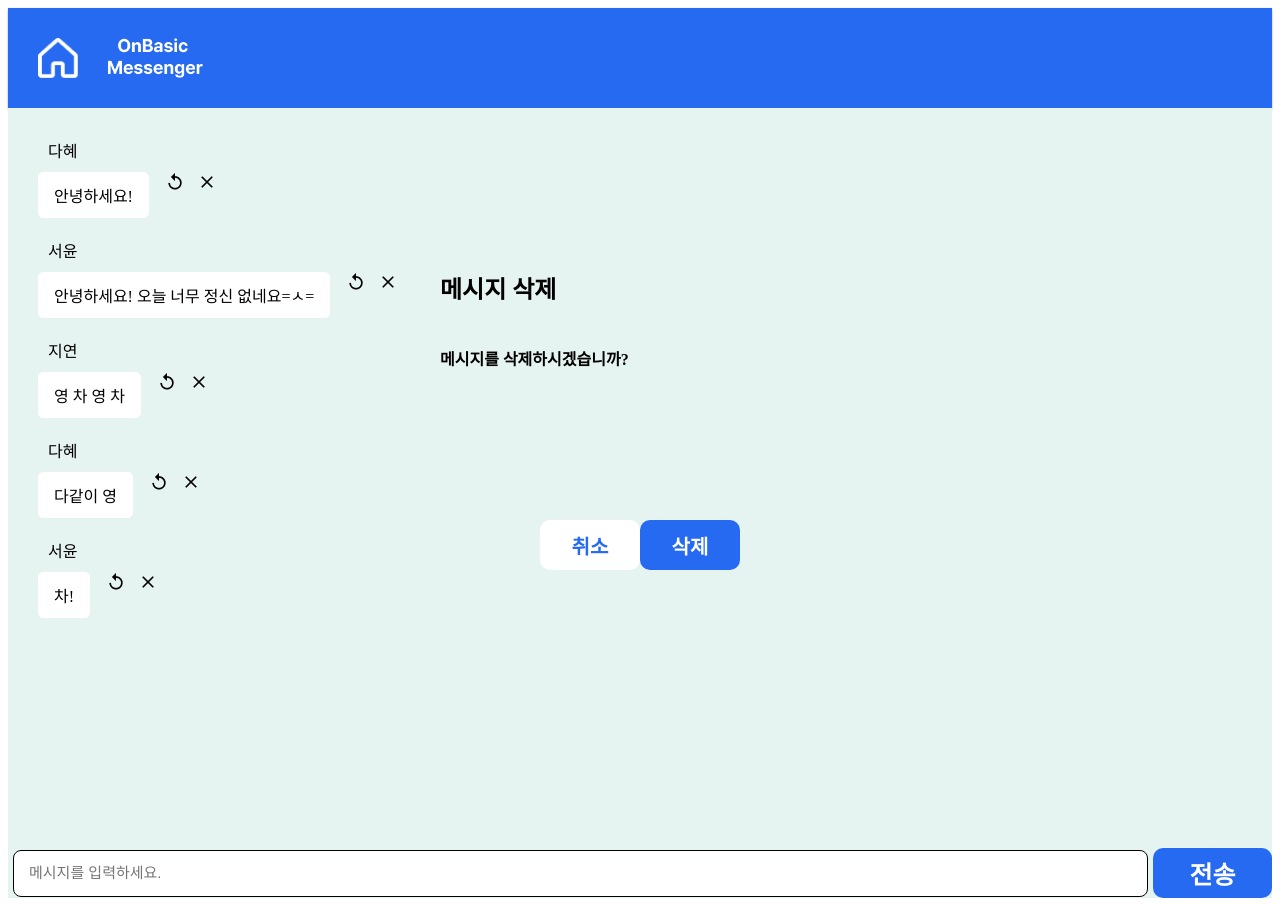
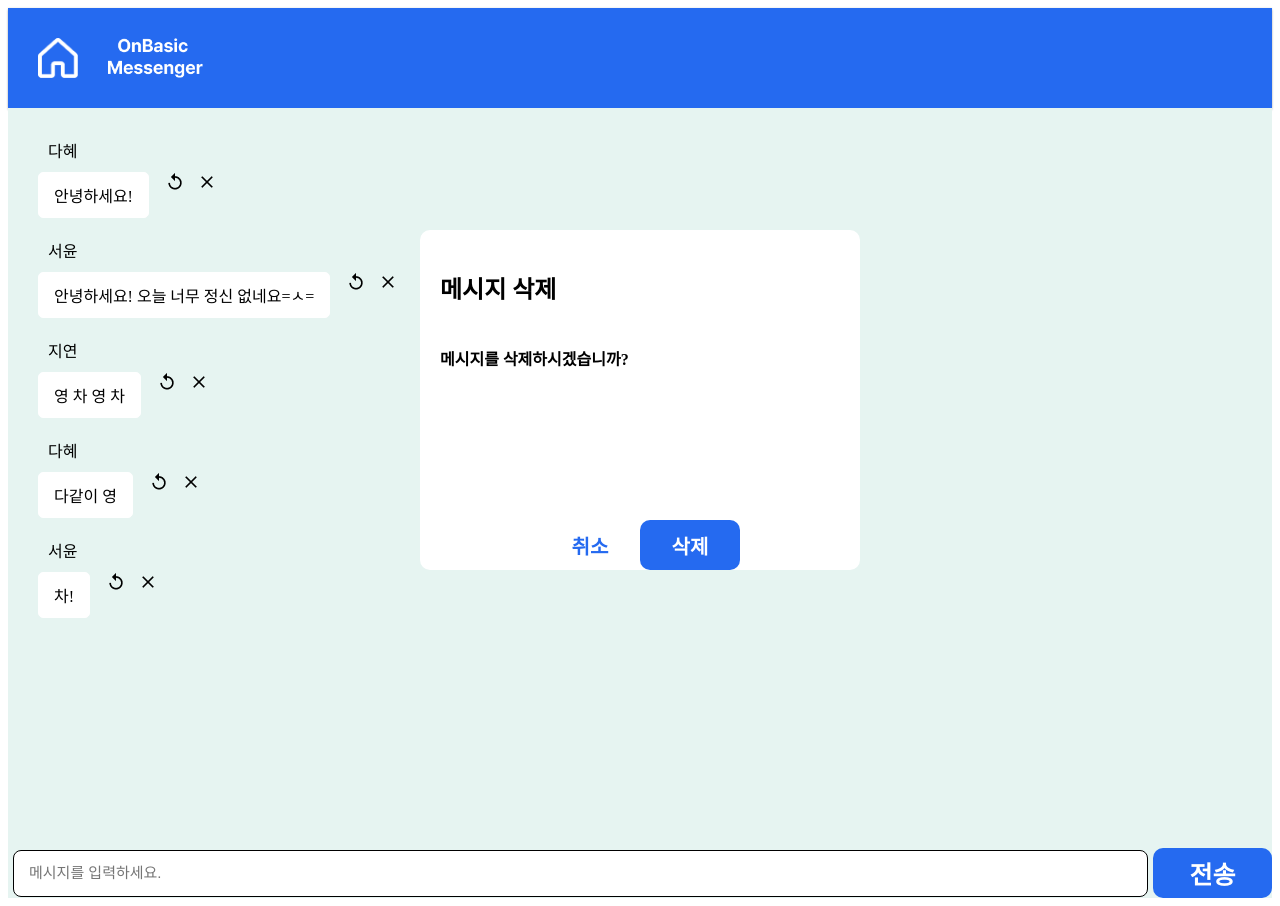
Before and after one commit to On-Basic/OnBasic_Messenger, a React (Create React App) app: page /main in a window 1280 px wide. Both pictures are taken after a click on the button 206 px from the left and 183 px from the top of the page. Built offline with nearby package versions, Linux system fonts and the light colour scheme.

Commit message:
Style : Modal 스타일 수정

```diff
--- a/src/Components/common/Modal.jsx
+++ b/src/Components/common/Modal.jsx
@@ -65,9 +65,10 @@ const ModalWrapper = styled.div`
 const ModalWindow = styled.div`
   width: 400px;
   height: 300px;
-  background-color: ${PALLETS.SKY};
+  background-color: ${PALLETS.WHITE};
   position: relative;
   padding: 20px;
+  border-radius: 10px;
 `;
 
 const Title = styled.h2`
```
